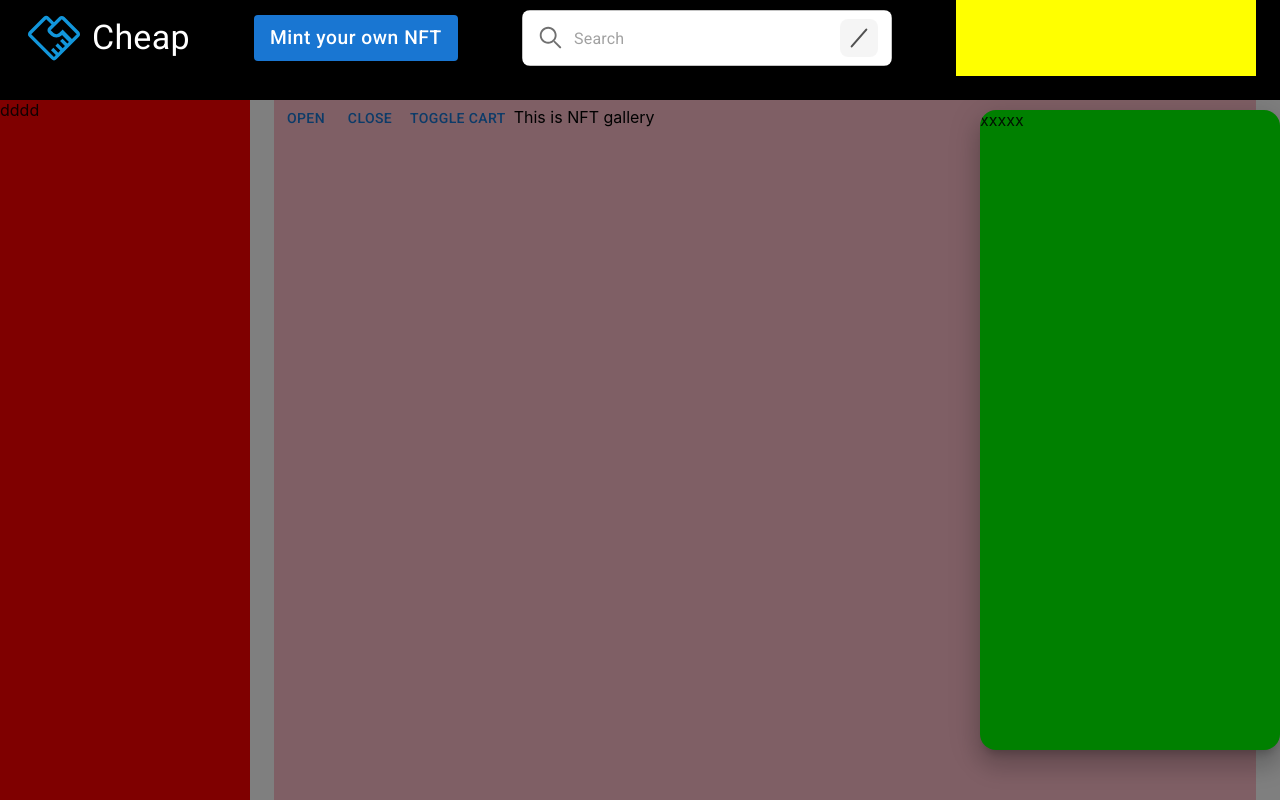
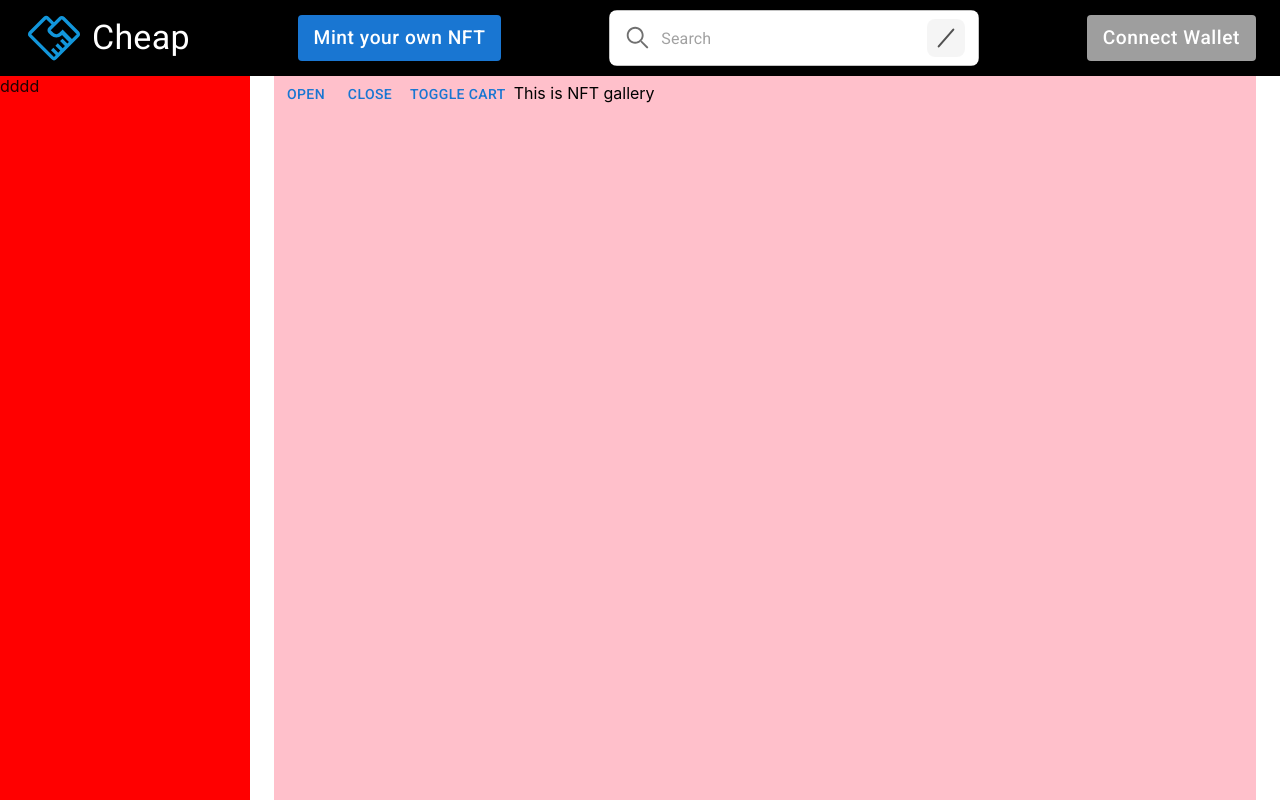
Before and after one commit to JanessaTech/best-second-hand-market, a React (Create React App) app: page / in a window 1280 px wide. Shown: the top 800 px of the page. Built offline with nearby package versions, Linux system fonts and the light colour scheme.

Commit message:
introduce global theme

```diff
--- a/src/App.js
+++ b/src/App.js
@@ -6,10 +6,13 @@ import {
 } from 'react-router-dom'
 import Home from './components/home/Home';
 import NoPage from './components/NoPage';
+import { ThemeProvider } from "@mui/material";
+import CheapTheme from './common/GlobalTheme';
 
 function App() {
 
   return (
+    <ThemeProvider theme={CheapTheme}>
         <Router>
             <Routes>
                 <Route path="/" element={<Home/>}/>
@@ -17,6 +20,8 @@ function App() {
                 <Route path="*" element={<NoPage/>}/>
             </Routes>
         </Router>
+    </ThemeProvider>
+
   );
 }
 
--- /dev/null
+++ b/src/common/GlobalTheme.js
@@ -0,0 +1,13 @@
+import { createTheme } from '@mui/material/styles';
+import { grey, } from '@mui/material/colors';
+
+const CheapTheme = createTheme({
+    palette: {
+        unworkable: {
+            main: grey[500],
+            contrastText: '#fff'
+        }
+    }
+})
+
+export default CheapTheme
--- a/src/common/constant.js
+++ b/src/common/constant.js
@@ -1,4 +1,4 @@
 export const BACKEND_ADDR = "http://localhost:3100"
-export const headerHeight = 100
+export const headerHeight = 76
 export const drawerWidth = 250
 export const cartWidth = 300
--- a/src/components/home/Home.js
+++ b/src/components/home/Home.js
@@ -11,7 +11,7 @@ import Cart from '../reusables/cart/Cart'
 export default function Home() {
     const [menuWidth, setMenuWidth] = useState(drawerWidth)
     const [menuOpen, setMenuOpen] = useState(true)
-    const [cartOpen, setCartOpen] = useState(true)
+    const [cartOpen, setCartOpen] = useState(false)
 
     const closeMenu = () => {
         setMenuOpen(false)
--- a/src/components/reusables/header/Header.js
+++ b/src/components/reusables/header/Header.js
@@ -69,8 +69,8 @@ export default function Header() {
                 >
                 </TextField>
             </Box>
-            <Box sx={{ width:300, height:76, backgroundColor:'yellow'}}>
-
+            <Box>
+                <Button sx={{textTransform:'none', fontSize:'1.2em'}} variant='contained' color='unworkable'>Connect Wallet</Button>
             </Box>
         </Box>
     </Box>
```
Lines whose indentation alone changed are shown as unchanged.
